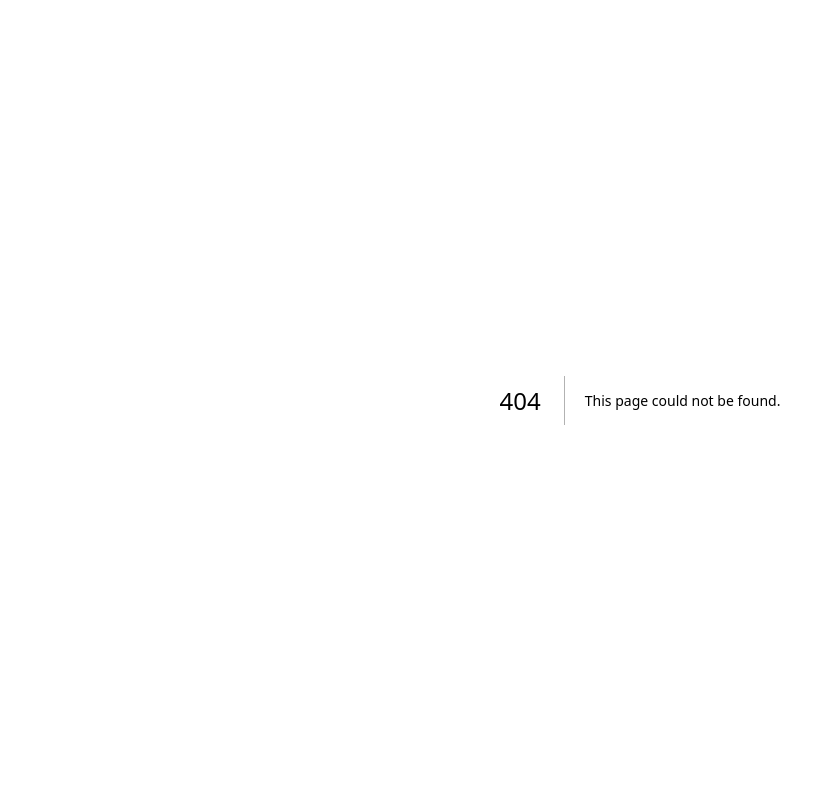
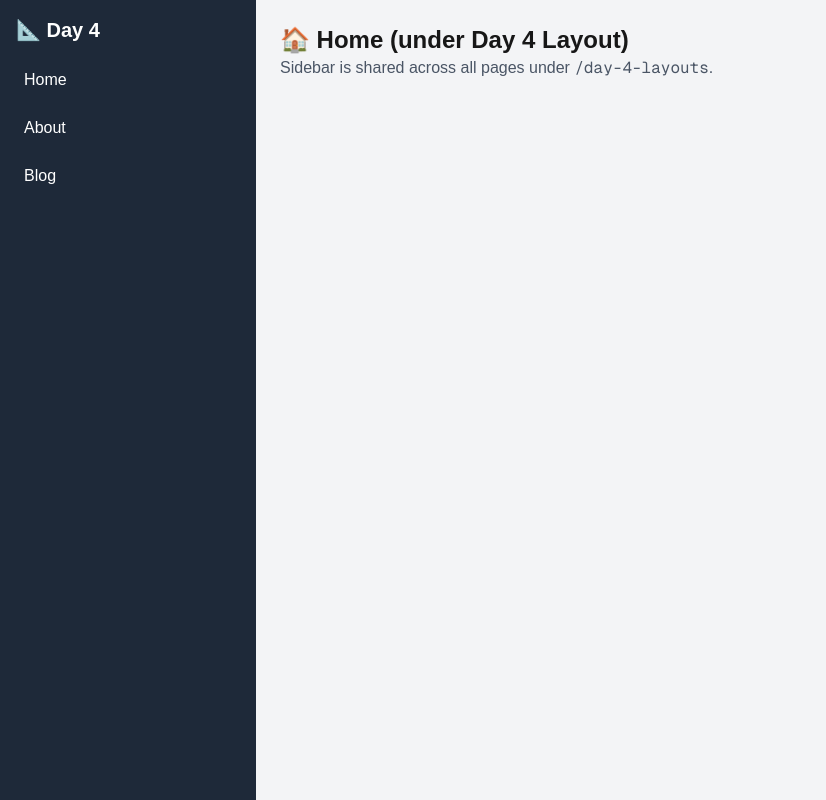
Before and after one commit to rahul-hytrox/NextJS-30-Days-Challenge, a Next.js app in the folder main-project/: page /day-4-layouts in a window 1280 px wide. Before the commit this address had no page. Shown: the whole page, without its empty margins (0-826 px from the left). Built offline with nearby package versions, Linux system fonts and the light colour scheme.

Commit message:
add new changes on chapter 4

```diff
--- /dev/null
+++ b/main-project/src/app/day-4-layouts/about/page.js
@@ -0,0 +1,8 @@
+export default function AboutPage() {
+    return (
+        <div>
+            <h1 className="text-2xl font-bold">📄 About Page</h1>
+            <p className="text-gray-600">Same sidebar, different content.</p>
+        </div>
+    )
+}
--- /dev/null
+++ b/main-project/src/app/day-4-layouts/layout.js
@@ -0,0 +1,20 @@
+import Link from 'next/link';
+
+export default function Day4Layouts({ children }) {
+    return (
+        <div className="flex min-h-screen">
+            <aside className="w-64 bg-gray-800 text-white p-4">
+                <h2 className="text-xl font-bold mb-4">📐 Day 4</h2>
+                <nav className="space-y-2">
+                    <Link href="/day-4-layouts" className="block hover:bg-gray-700 p-2 rounded">Home</Link>
+                    <Link href="/day-4-layouts/about" className="block hover:bg-gray-700 p-2 rounded">About</Link>
+                    <Link href="/day-4-layouts/blog" className="block hover:bg-gray-700 p-2 rounded">Blog</Link>
+                </nav>
+            </aside>
+            {/* Main Content */}
+            <main className="flex-1 p-6 bg-gray-100 min-h-screen">
+                {children}
+            </main>
+        </div>
+    );
+}
--- /dev/null
+++ b/main-project/src/app/day-4-layouts/page.js
@@ -0,0 +1,8 @@
+export default function Day4Home() {
+    return (
+        <div>
+            <h1 className="text-2xl font-bold">🏠 Home (under Day 4 Layout)</h1>
+            <p className="text-gray-600">Sidebar is shared across all pages under <code>/day-4-layouts</code>.</p>
+        </div>
+    )
+}
--- a/main-project/src/app/page.js
+++ b/main-project/src/app/page.js
@@ -91,12 +91,30 @@ export default function Home() {
             </div>
           </Link>
 
+          {/* Day 4 Card - Updated */}
 
-          <div className="bg-gray-800/20 rounded-xl p-6 border border-gray-700/30 backdrop-blur-sm">
+          <Link href="/day-4-layouts" className="group">
+            <div className="bg-gray-800/40 hover:bg-gray-800/70 transition-all rounded-xl p-6 border border-gray-700 hover:border-purple-500/50 backdrop-blur-sm">
+              <div className="flex justify-between items-start mb-3">
+                <span className="text-xs font-mono text-purple-400 bg-purple-500/10 px-2 py-1 rounded">Day 04</span>
+                <span className="text-green-400 text-sm">✅ Completed</span>
+              </div>
+              <h3 className="text-xl font-bold mb-2 group-hover:text-purple-400 transition">Layouts & Templates</h3>
+              <p className="text-gray-400 text-sm mb-4">Shared layouts, nested layouts, persist state.</p>
+              <div className="flex items-center text-purple-400 text-sm font-medium gap-1">
+                Explore →
+                <svg className="w-4 h-4 group-hover:translate-x-1 transition" fill="none" stroke="currentColor" viewBox="0 0 24 24">
+                  <path strokeLinecap="round" strokeLinejoin="round" strokeWidth={2} d="M9 5l7 7-7 7" />
+                </svg>
+              </div>
+            </div>
+          </Link>
+
+          {/* <div className="bg-gray-800/20 rounded-xl p-6 border border-gray-700/30 backdrop-blur-sm">
             <div className="text-xs font-mono text-gray-500 bg-gray-700/30 px-2 py-1 rounded inline-block mb-3">Day 04</div>
             <h3 className="text-xl font-bold mb-2 text-gray-400">Layouts & Templates</h3>
             <p className="text-gray-500 text-sm">Shared layouts, nested layouts, persist state.</p>
-          </div>
+          </div> */}
         </div>
       </div>
 
```
